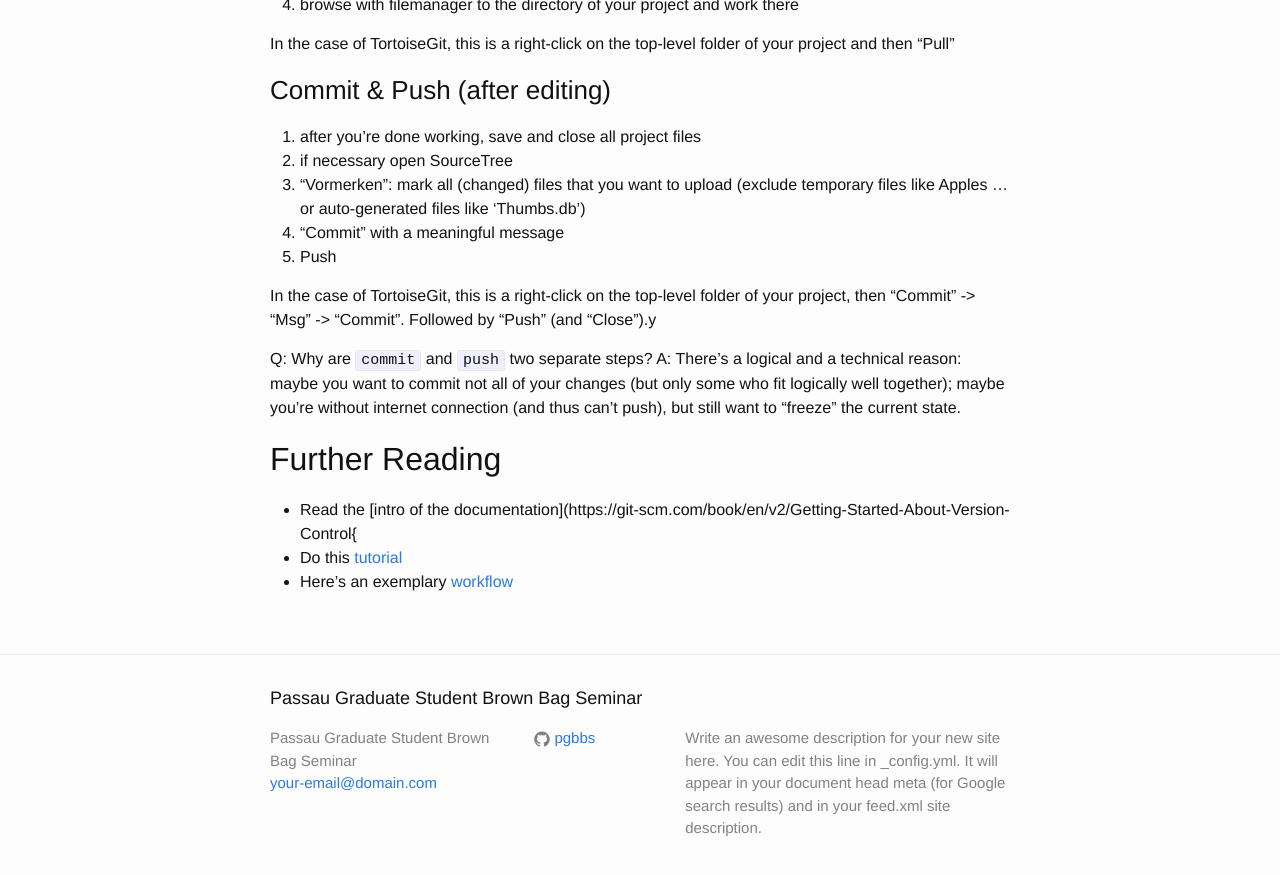
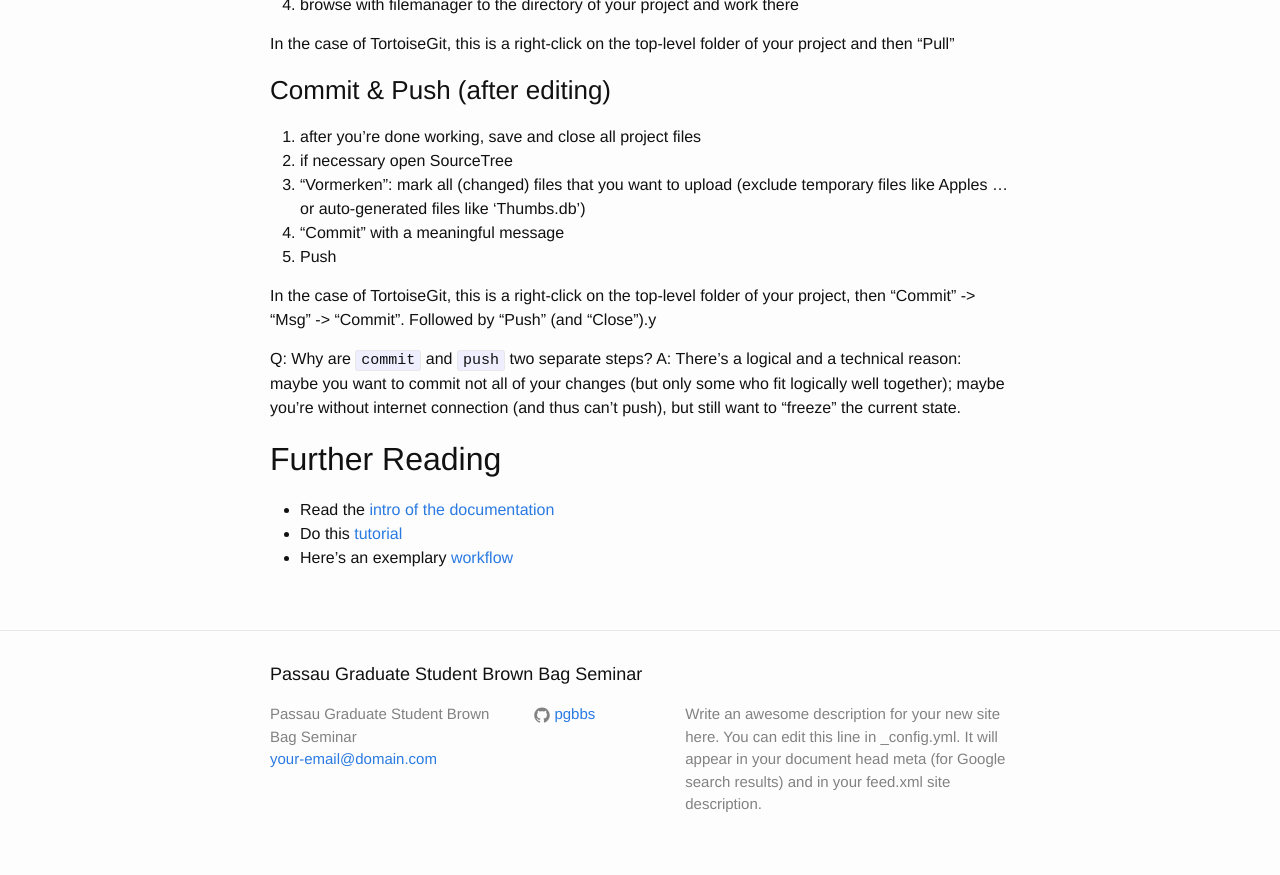
Before and after one commit to PGBBS/pgbbs.github.io, a Jekyll site: the page built from _pages/git.md, in a window 1280 px wide and 900 px high, scrolled down 1726 px. Shown: the top 875 px of the window. Built offline with Jekyll 4.4.1, drawn with Linux system fonts in a browser that asks for light colours.

Commit message:
fix typo

```diff
--- a/_pages/git.md
+++ b/_pages/git.md
@@ -101,7 +101,7 @@ state.
 ## Further Reading
 
 - Read the [intro of the
-  documentation](https://git-scm.com/book/en/v2/Getting-Started-About-Version-Control{
+  documentation](https://git-scm.com/book/en/v2/Getting-Started-About-Version-Control)
 - Do this [tutorial](https://try.github.io/levels/1/challenges/1)
 - Here's an exemplary
   [workflow](http://nvie.com/posts/a-successful-git-branching-model/)
```
